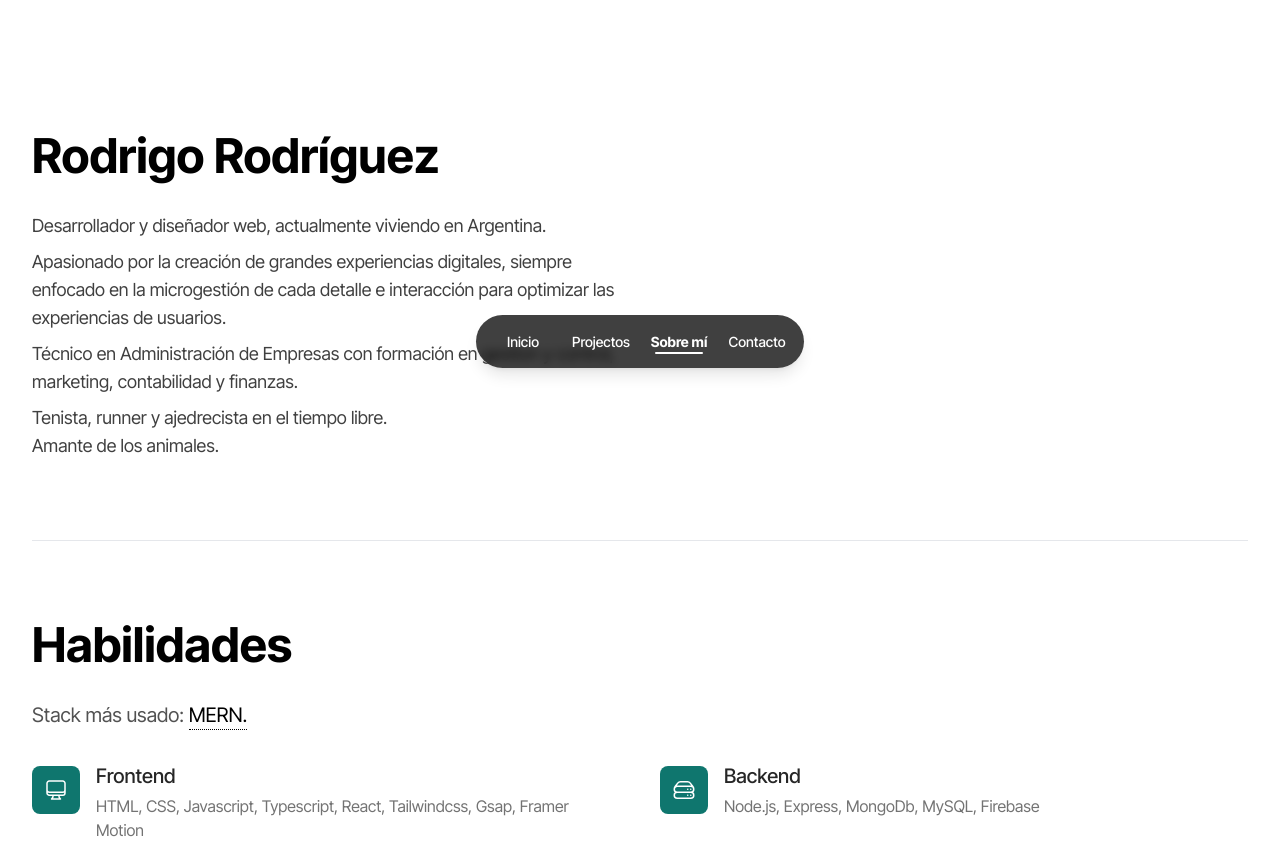
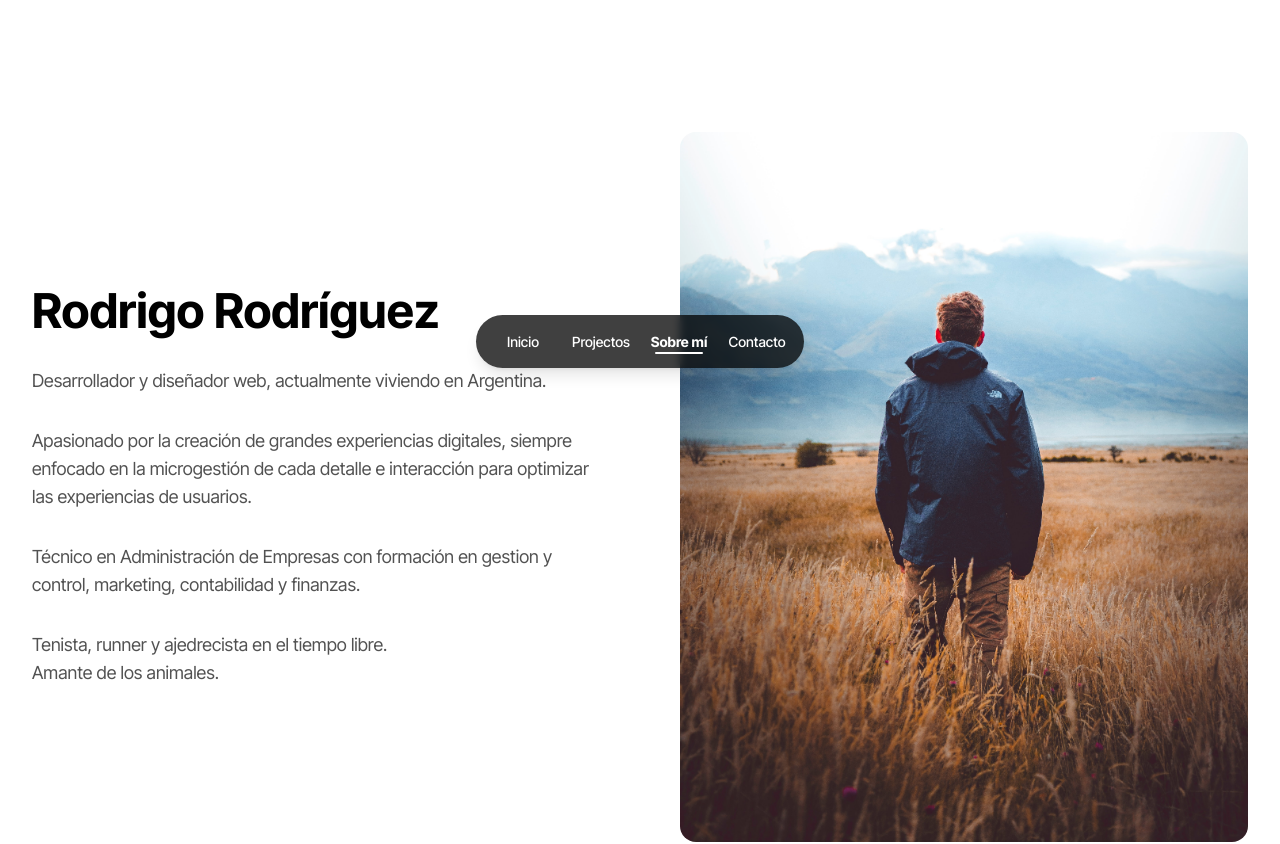
Before and after one commit to RdrBux/portfolio, a React (Create React App) app: page /about in a window 1280 px wide. Shown: the part 400-1244 px from the top of the page. Built offline with nearby package versions, Linux system fonts and the light colour scheme.

Commit message:
Change text color, style about

```diff
--- a/src/components/ItemCollapse.jsx
+++ b/src/components/ItemCollapse.jsx
@@ -50,7 +50,7 @@ export default function ItemCollapse({ title, activeItem, setActiveItem }) {
               height: 0,
               transition: { duration: 0.2, ease: 'easeInOut' },
             }}
-            className="overflow-hidden text-neutral-700"
+            className="overflow-hidden text-neutral-600"
           >
             Lorem ipsum dolor sit amet, consectetur adipiscing elit. Ante eu in
             ultrices aliquet proin sapien non, tempus consectetur. A interdum
--- a/src/components/Project.jsx
+++ b/src/components/Project.jsx
@@ -25,7 +25,7 @@ export default function Project() {
             <h2 className="text-5xl font-bold lg:text-6xl">TÍTULO</h2>
             <p className="text-neutral-500">Descripción de la página / Otra</p>
           </div>
-          <p className="text-lg text-neutral-700">
+          <p className="text-lg text-neutral-600">
             A simplified yet beautiful shopping experience with an innovative
             approach to e-commerce in the digital space.
           </p>
--- a/src/components/ProjectArticle.jsx
+++ b/src/components/ProjectArticle.jsx
@@ -3,10 +3,10 @@ import ProjectImg from '../assets/project-img1.png';
 export default function ProjectArticle() {
   return (
     <div className="mt flex flex-col gap-8 border-t-2 py-10 lg:py-16">
-      <h3 className="text-3xl font-semibold lg:text-6xl">
+      <h3 className="text-3xl font-semibold lg:text-5xl">
         Título del Artículo
       </h3>
-      <p className="text-neutral-700">
+      <p className="text-neutral-600">
         Lorem ipsum dolor sit amet, consectetur adipiscing elit. Ut proin
         faucibus aliquet sollicitudin egestas. Egestas lacus et curabitur amet,
         et habitant laoreet metus. Condimentum amet in amet, leo placerat.
--- a/src/routes/about.jsx
+++ b/src/routes/about.jsx
@@ -1,6 +1,7 @@
 import { motion } from 'framer-motion';
 import { useNavigate } from 'react-router-dom';
 import AnimatedTitle from '../components/AnimatedTitle';
+import Picture from '../assets/picture.jpg';
 
 export default function About() {
   const navigate = useNavigate();
@@ -46,23 +47,28 @@ export default function About() {
             variants={parentAnim}
             className="flex flex-col gap-12 lg:gap-20"
           >
-            <motion.div variants={childAnim} className="lg:w-1/2">
+            <motion.div
+              variants={childAnim}
+              className="grid items-center lg:grid-cols-2 lg:gap-20"
+            >
+              <div className="z-10">
                 <h2 className="text-3xl font-bold lg:text-5xl">
                   Rodrigo Rodríguez
                 </h2>
-              <div className="mt-8 flex flex-col gap-2 text-neutral-700 lg:text-lg">
+                <div className="mt-8 flex flex-col gap-4 text-neutral-600 lg:gap-8 lg:text-lg">
                   <p>
                     Desarrollador y diseñador web, actualmente viviendo en
                     Argentina.
                   </p>
                   <p>
-                  Apasionado por la creación de grandes experiencias digitales,
-                  siempre enfocado en la microgestión de cada detalle e
-                  interacción para optimizar las experiencias de usuarios.
+                    Apasionado por la creación de grandes experiencias
+                    digitales, siempre enfocado en la microgestión de cada
+                    detalle e interacción para optimizar las experiencias de
+                    usuarios.
                   </p>
                   <p>
-                  Técnico en Administración de Empresas con formación en gestion
-                  y control, marketing, contabilidad y finanzas.
+                    Técnico en Administración de Empresas con formación en
+                    gestion y control, marketing, contabilidad y finanzas.
                   </p>
                   <p>
                     Tenista, runner y ajedrecista en el tiempo libre.
@@ -70,6 +76,12 @@ export default function About() {
                     Amante de los animales.
                   </p>
                 </div>
+              </div>
+              <img
+                className="row-start-1 rounded-2xl lg:col-start-2 lg:mb-0" /* -mb-20 */
+                src={Picture}
+                alt=""
+              />
             </motion.div>
             <hr />
             <motion.div
@@ -114,8 +126,8 @@ export default function About() {
                     </p>
                   </div>
                 </div>
-                <div className="flex items-center gap-4">
-                  <div className="h-fit w-fit rounded-lg bg-teal-700 p-3 text-white">
+                <div className="flex gap-4">
+                  <div className="mt-1 h-fit w-fit rounded-lg bg-teal-700 p-3 text-white">
                     <svg
                       xmlns="http://www.w3.org/2000/svg"
                       fill="none"
--- a/src/routes/contact.jsx
+++ b/src/routes/contact.jsx
@@ -137,7 +137,7 @@ export default function Contact() {
               className="flex w-full flex-col gap-5 text-sm lg:text-base" /* lg:w-3/4 */
             >
               <h3 className="text-3xl font-bold">Enviar un mensaje</h3>
-              <label className="flex flex-col font-medium text-neutral-700">
+              <label className="flex flex-col font-medium text-neutral-600">
                 Nombre*
                 <input
                   className="mt-1 rounded-lg bg-neutral-200 px-4 py-2 text-base"
@@ -148,7 +148,7 @@ export default function Contact() {
                   required
                 />
               </label>
-              <label className="flex flex-col font-medium text-neutral-700">
+              <label className="flex flex-col font-medium text-neutral-600">
                 Correo electrónico*
                 <input
                   className="mt-1 rounded-lg bg-neutral-200 px-4 py-2 text-base"
@@ -159,7 +159,7 @@ export default function Contact() {
                   required
                 />
               </label>
-              <label className="flex flex-col font-medium text-neutral-700">
+              <label className="flex flex-col font-medium text-neutral-600">
                 Mensaje*
                 <textarea
                   value={message}
@@ -176,7 +176,7 @@ export default function Contact() {
 
             <hr />
 
-            <div className="pb-32 text-center text-lg text-neutral-700 lg:pb-40">
+            <div className="pb-32 text-center text-lg text-neutral-600 lg:pb-40">
               Gracias por visitar mi rincón en la web.
               <br />
               Rodrigo Rodríguez - 2022
--- a/src/routes/fullProject.jsx
+++ b/src/routes/fullProject.jsx
@@ -67,7 +67,7 @@ export default function FullProject() {
           <CloseProject />
           <div className="">
             <h2 className="text-5xl font-bold lg:text-7xl">TÍTULO</h2>
-            <p className="text-neutral-700 lg:text-lg">
+            <p className="text-neutral-600 lg:text-lg">
               Descripción de la página / Otra
             </p>
           </div>
--- a/src/routes/home.jsx
+++ b/src/routes/home.jsx
@@ -88,7 +88,7 @@ export default function Home() {
             /Diseñador Web
           </motion.p>
           <motion.p
-            className="max-w-sm text-neutral-700 lg:text-lg"
+            className="max-w-sm text-neutral-600 lg:text-lg"
             initial={{ y: '-0.25rem', opacity: 0 }}
             animate={{
               y: 0,
```
Also changed, not shown: src/assets/picture.jpg (added). Lines whose indentation alone changed are shown as unchanged.
